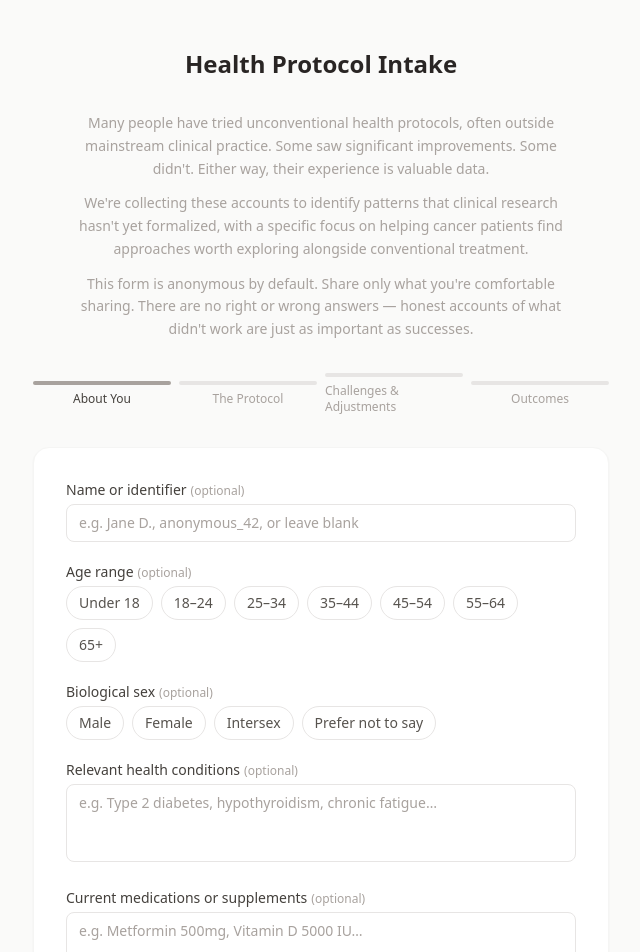
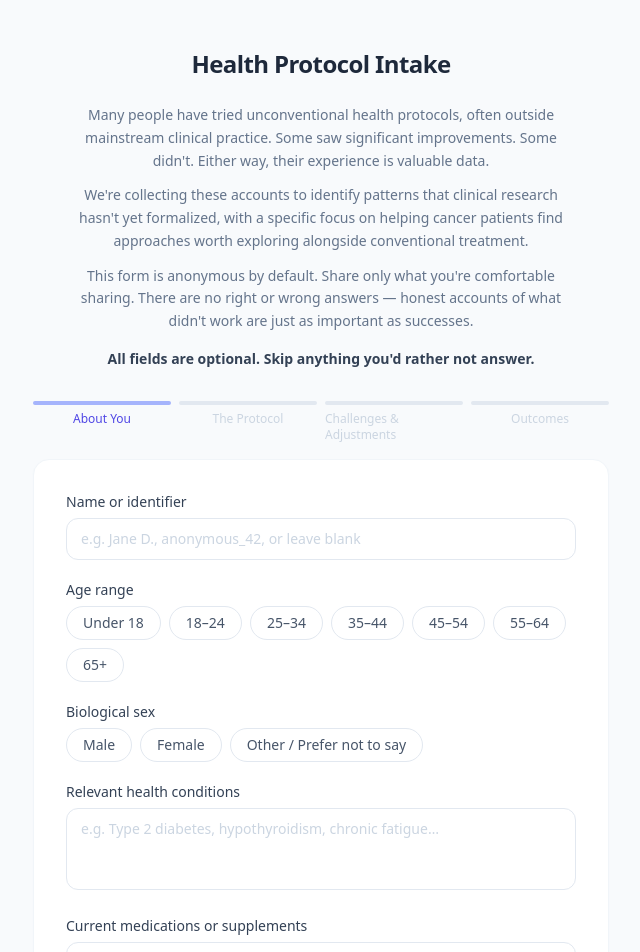
Before and after one commit to tomerlan/health-form, a Next.js app: page / in a window 1280 px wide. Shown: the top 952 px of the page, without its empty margins (319-959 px from the left). Built offline with nearby package versions, Linux system fonts and the light colour scheme.

Commit message:
nicer design, all-optional note in intro, updated sex options

```diff
--- a/app/layout.tsx
+++ b/app/layout.tsx
@@ -13,7 +13,7 @@ export default function RootLayout({
 }) {
   return (
     <html lang="en">
-      <body className="bg-stone-50 min-h-screen">{children}</body>
+      <body className="bg-slate-50 min-h-screen">{children}</body>
     </html>
   )
 }
--- a/app/page.tsx
+++ b/app/page.tsx
@@ -3,25 +3,18 @@
 import { useState } from 'react'
 
 type FormData = {
-  // Section 1 – About You
   identifier: string
   ageRange: string
   biologicalSex: string
   conditions: string
   medications: string
   cancerDiagnosis: string
-
-  // Section 2 – The Protocol
   protocolName: string
   duration: string
   protocolDescription: string
-
-  // Section 3 – Challenges & Adjustments
   issues: string
   adjustments: string
   difficultyRating: string
-
-  // Section 4 – Outcomes
   healthChanges: string
   formalTracking: string
   overallEvaluation: string
@@ -47,15 +40,10 @@ const INITIAL: FormData = {
   anythingElse: '',
 }
 
-const STEPS = [
-  'About You',
-  'The Protocol',
-  'Challenges & Adjustments',
-  'Outcomes',
-]
+const STEPS = ['About You', 'The Protocol', 'Challenges & Adjustments', 'Outcomes']
 
 const AGE_RANGES = ['Under 18', '18–24', '25–34', '35–44', '45–54', '55–64', '65+']
-const SEX_OPTIONS = ['Male', 'Female', 'Intersex', 'Prefer not to say']
+const SEX_OPTIONS = ['Male', 'Female', 'Other / Prefer not to say']
 const DURATIONS = [
   'Less than 1 week',
   '1–2 weeks',
@@ -75,25 +63,22 @@ const EVALUATIONS = [
   'Too early to tell',
 ]
 
-function Label({ children, optional }: { children: React.ReactNode; optional?: boolean }) {
+function Label({ children }: { children: React.ReactNode }) {
   return (
-    <label className="block text-sm font-medium text-stone-700 mb-1">
+    <label className="block text-sm font-medium text-slate-700 mb-1.5">
       {children}
-      {optional && <span className="ml-1 text-xs text-stone-400 font-normal">(optional)</span>}
     </label>
   )
 }
 
+function Hint({ children }: { children: React.ReactNode }) {
+  return <p className="text-xs text-slate-400 mb-1.5 leading-relaxed">{children}</p>
+}
+
 function TextArea({
-  value,
-  onChange,
-  placeholder,
-  rows = 3,
+  value, onChange, placeholder, rows = 3,
 }: {
-  value: string
-  onChange: (v: string) => void
-  placeholder?: string
-  rows?: number
+  value: string; onChange: (v: string) => void; placeholder?: string; rows?: number
 }) {
   return (
     <textarea
@@ -101,19 +86,15 @@ function TextArea({
       value={value}
       onChange={(e) => onChange(e.target.value)}
       placeholder={placeholder}
-      className="w-full rounded-lg border border-stone-200 bg-white px-3 py-2 text-sm text-stone-800 placeholder-stone-400 focus:border-stone-400 focus:outline-none focus:ring-2 focus:ring-stone-200 resize-none transition"
+      className="w-full rounded-xl border border-slate-200 bg-white px-3.5 py-2.5 text-sm text-slate-800 placeholder-slate-300 focus:border-indigo-400 focus:outline-none focus:ring-2 focus:ring-indigo-100 resize-none transition"
     />
   )
 }
 
 function TextInput({
-  value,
-  onChange,
-  placeholder,
+  value, onChange, placeholder,
 }: {
-  value: string
-  onChange: (v: string) => void
-  placeholder?: string
+  value: string; onChange: (v: string) => void; placeholder?: string
 }) {
   return (
     <input
@@ -121,46 +102,41 @@ function TextInput({
       value={value}
       onChange={(e) => onChange(e.target.value)}
       placeholder={placeholder}
-      className="w-full rounded-lg border border-stone-200 bg-white px-3 py-2 text-sm text-stone-800 placeholder-stone-400 focus:border-stone-400 focus:outline-none focus:ring-2 focus:ring-stone-200 transition"
+      className="w-full rounded-xl border border-slate-200 bg-white px-3.5 py-2.5 text-sm text-slate-800 placeholder-slate-300 focus:border-indigo-400 focus:outline-none focus:ring-2 focus:ring-indigo-100 transition"
     />
   )
 }
 
 function Select({
-  value,
-  onChange,
-  options,
-  placeholder,
+  value, onChange, options, placeholder,
 }: {
-  value: string
-  onChange: (v: string) => void
-  options: string[]
-  placeholder?: string
+  value: string; onChange: (v: string) => void; options: string[]; placeholder?: string
 }) {
   return (
+    <div className="relative">
       <select
         value={value}
         onChange={(e) => onChange(e.target.value)}
-      className="w-full rounded-lg border border-stone-200 bg-white px-3 py-2 text-sm text-stone-800 focus:border-stone-400 focus:outline-none focus:ring-2 focus:ring-stone-200 transition appearance-none cursor-pointer"
+        className="w-full rounded-xl border border-slate-200 bg-white px-3.5 py-2.5 text-sm text-slate-800 focus:border-indigo-400 focus:outline-none focus:ring-2 focus:ring-indigo-100 transition appearance-none cursor-pointer pr-8"
       >
         {placeholder && <option value="">{placeholder}</option>}
         {options.map((o) => (
-        <option key={o} value={o}>
-          {o}
-        </option>
+          <option key={o} value={o}>{o}</option>
         ))}
       </select>
+      <div className="pointer-events-none absolute inset-y-0 right-3 flex items-center">
+        <svg className="w-4 h-4 text-slate-400" fill="none" viewBox="0 0 24 24" stroke="currentColor" strokeWidth={2}>
+          <path strokeLinecap="round" strokeLinejoin="round" d="M19 9l-7 7-7-7" />
+        </svg>
+      </div>
+    </div>
   )
 }
 
 function ChipGroup({
-  options,
-  value,
-  onChange,
+  options, value, onChange,
 }: {
-  options: string[]
-  value: string
-  onChange: (v: string) => void
+  options: string[]; value: string; onChange: (v: string) => void
 }) {
   return (
     <div className="flex flex-wrap gap-2">
@@ -169,10 +145,10 @@ function ChipGroup({
           key={o}
           type="button"
           onClick={() => onChange(value === o ? '' : o)}
-          className={`px-3 py-1.5 rounded-full text-sm border transition ${
+          className={`px-4 py-1.5 rounded-full text-sm border transition-all ${
             value === o
-              ? 'bg-stone-800 text-white border-stone-800'
-              : 'bg-white text-stone-600 border-stone-200 hover:border-stone-400'
+              ? 'bg-indigo-600 text-white border-indigo-600 shadow-sm'
+              : 'bg-white text-slate-600 border-slate-200 hover:border-indigo-300 hover:text-indigo-600'
           }`}
         >
           {o}
@@ -182,30 +158,26 @@ function ChipGroup({
   )
 }
 
-function RatingGroup({
-  value,
-  onChange,
-}: {
-  value: string
-  onChange: (v: string) => void
-}) {
+function RatingGroup({ value, onChange }: { value: string; onChange: (v: string) => void }) {
   return (
+    <div>
       <div className="flex gap-1.5 flex-wrap">
         {DIFFICULTY.map((d) => (
           <button
             key={d}
             type="button"
             onClick={() => onChange(value === d ? '' : d)}
-          className={`w-9 h-9 rounded-lg text-sm font-medium border transition ${
+            className={`w-9 h-9 rounded-lg text-sm font-medium border transition-all ${
               value === d
-              ? 'bg-stone-800 text-white border-stone-800'
-              : 'bg-white text-stone-600 border-stone-200 hover:border-stone-400'
+                ? 'bg-indigo-600 text-white border-indigo-600 shadow-sm'
+                : 'bg-white text-slate-600 border-slate-200 hover:border-indigo-300 hover:text-indigo-600'
             }`}
           >
             {d}
           </button>
         ))}
-      <div className="w-full flex justify-between text-xs text-stone-400 mt-0.5 px-1">
+      </div>
+      <div className="flex justify-between text-xs text-slate-400 mt-1.5 px-0.5">
         <span>Easy</span>
         <span>Very hard</span>
       </div>
@@ -243,76 +215,74 @@ export default function HealthForm() {
 
   if (submitted) {
     return (
-      <div className="min-h-screen flex items-center justify-center p-6">
+      <div className="min-h-screen flex items-center justify-center p-6 bg-slate-50">
         <div className="text-center max-w-sm">
-          <div className="w-14 h-14 rounded-full bg-stone-100 flex items-center justify-center mx-auto mb-4">
-            <svg className="w-7 h-7 text-stone-600" fill="none" viewBox="0 0 24 24" stroke="currentColor" strokeWidth={2}>
+          <div className="w-14 h-14 rounded-full bg-indigo-50 flex items-center justify-center mx-auto mb-4">
+            <svg className="w-7 h-7 text-indigo-500" fill="none" viewBox="0 0 24 24" stroke="currentColor" strokeWidth={2}>
               <path strokeLinecap="round" strokeLinejoin="round" d="M5 13l4 4L19 7" />
             </svg>
           </div>
-          <h2 className="text-xl font-semibold text-stone-800 mb-2">Response received</h2>
-          <p className="text-stone-500 text-sm">Thank you for sharing your experience. Your response has been saved.</p>
+          <h2 className="text-xl font-semibold text-slate-800 mb-2">Response received</h2>
+          <p className="text-slate-500 text-sm leading-relaxed">Thank you for sharing your experience. Your response has been saved and will contribute to the research.</p>
         </div>
       </div>
     )
   }
 
   return (
-    <div className="min-h-screen flex flex-col items-center justify-start py-12 px-4">
+    <div className="min-h-screen bg-slate-50 flex flex-col items-center justify-start py-12 px-4">
       <div className="w-full max-w-xl">
+
         {/* Header */}
-        <div className="mb-8 text-center">
-          <h1 className="text-2xl font-semibold text-stone-800 mb-1">Health Protocol Intake</h1>
+        <div className="mb-6 text-center">
+          <h1 className="text-2xl font-semibold text-slate-800 tracking-tight">Health Protocol Intake</h1>
         </div>
 
         {/* Intro */}
-        <div className="mb-8 text-center max-w-lg mx-auto space-y-3">
-          <p className="text-sm text-stone-400 leading-relaxed">
+        <div className="mb-8 max-w-lg mx-auto space-y-3 text-center">
+          <p className="text-sm text-slate-500 leading-relaxed">
             Many people have tried unconventional health protocols, often outside mainstream clinical practice. Some saw significant improvements. Some didn&apos;t. Either way, their experience is valuable data.
           </p>
-          <p className="text-sm text-stone-400 leading-relaxed">
+          <p className="text-sm text-slate-500 leading-relaxed">
             We&apos;re collecting these accounts to identify patterns that clinical research hasn&apos;t yet formalized, with a specific focus on helping cancer patients find approaches worth exploring alongside conventional treatment.
           </p>
-          <p className="text-sm text-stone-400 leading-relaxed">
+          <p className="text-sm text-slate-500 leading-relaxed">
             This form is anonymous by default. Share only what you&apos;re comfortable sharing. There are no right or wrong answers — honest accounts of what didn&apos;t work are just as important as successes.
+          </p>
+          <p className="text-sm text-slate-700 font-semibold pt-1">
+            All fields are optional. Skip anything you&apos;d rather not answer.
           </p>
         </div>
 
         {/* Progress */}
-        <div className="flex items-center gap-2 mb-8">
+        <div className="flex gap-2 mb-2">
           {STEPS.map((s, i) => (
-            <div key={s} className="flex items-center flex-1">
-              <div className="flex flex-col items-center w-full">
-                <div
-                  className={`w-full h-1 rounded-full transition-colors ${
-                    i < step ? 'bg-stone-800' : i === step ? 'bg-stone-400' : 'bg-stone-200'
-                  }`}
-                />
-                <span
-                  className={`mt-1.5 text-xs hidden sm:block ${
-                    i === step ? 'text-stone-700 font-medium' : 'text-stone-400'
-                  }`}
-                >
+            <div key={s} className="flex-1 flex flex-col items-center gap-1.5">
+              <div className={`w-full h-1 rounded-full transition-all duration-300 ${
+                i < step ? 'bg-indigo-500' : i === step ? 'bg-indigo-300' : 'bg-slate-200'
+              }`} />
+              <span className={`text-xs hidden sm:block transition-colors ${
+                i === step ? 'text-indigo-600 font-medium' : i < step ? 'text-slate-400' : 'text-slate-300'
+              }`}>
                 {s}
               </span>
-              </div>
             </div>
           ))}
         </div>
 
         {/* Step label (mobile) */}
-        <p className="sm:hidden text-xs text-stone-500 mb-4 text-center">
+        <p className="sm:hidden text-xs text-slate-400 mb-4 text-center">
           Step {step + 1} of {STEPS.length} — {STEPS[step]}
         </p>
 
         {/* Card */}
-        <div className="bg-white rounded-2xl border border-stone-100 shadow-sm p-6 sm:p-8 space-y-5">
+        <div className="bg-white rounded-2xl border border-slate-100 shadow-sm shadow-slate-100 p-6 sm:p-8 space-y-5 mt-4">
 
-          {/* ── Section 1 ── */}
+          {/* ── Section 1: About You ── */}
           {step === 0 && (
             <>
               <div>
-                <Label optional>Name or identifier</Label>
+                <Label>Name or identifier</Label>
                 <TextInput
                   value={data.identifier}
                   onChange={set('identifier')}
@@ -320,15 +290,15 @@ export default function HealthForm() {
                 />
               </div>
               <div>
-                <Label optional>Age range</Label>
+                <Label>Age range</Label>
                 <ChipGroup options={AGE_RANGES} value={data.ageRange} onChange={set('ageRange')} />
               </div>
               <div>
-                <Label optional>Biological sex</Label>
+                <Label>Biological sex</Label>
                 <ChipGroup options={SEX_OPTIONS} value={data.biologicalSex} onChange={set('biologicalSex')} />
               </div>
               <div>
-                <Label optional>Relevant health conditions</Label>
+                <Label>Relevant health conditions</Label>
                 <TextArea
                   value={data.conditions}
                   onChange={set('conditions')}
@@ -336,7 +306,7 @@ export default function HealthForm() {
                 />
               </div>
               <div>
-                <Label optional>Current medications or supplements</Label>
+                <Label>Current medications or supplements</Label>
                 <TextArea
                   value={data.medications}
                   onChange={set('medications')}
@@ -344,8 +314,8 @@ export default function HealthForm() {
                 />
               </div>
               <div>
-                <Label optional>Cancer diagnosis</Label>
-                <p className="text-xs text-stone-400 mb-1.5">If applicable — type, stage, and when diagnosed. Leave blank if not relevant.</p>
+                <Label>Cancer diagnosis</Label>
+                <Hint>If applicable — type, stage, and when diagnosed. Leave blank if not relevant.</Hint>
                 <TextArea
                   value={data.cancerDiagnosis}
                   onChange={set('cancerDiagnosis')}
@@ -355,7 +325,7 @@ export default function HealthForm() {
             </>
           )}
 
-          {/* ── Section 2 ── */}
+          {/* ── Section 2: The Protocol ── */}
           {step === 1 && (
             <>
               <div>
@@ -387,11 +357,11 @@ export default function HealthForm() {
             </>
           )}
 
-          {/* ── Section 3 ── */}
+          {/* ── Section 3: Challenges ── */}
           {step === 2 && (
             <>
               <div>
-                <Label optional>What challenges or side effects did you encounter?</Label>
+                <Label>What challenges or side effects did you encounter?</Label>
                 <TextArea
                   rows={4}
                   value={data.issues}
@@ -400,7 +370,7 @@ export default function HealthForm() {
                 />
               </div>
               <div>
-                <Label optional>What adjustments or workarounds did you try?</Label>
+                <Label>What adjustments or workarounds did you try?</Label>
                 <TextArea
                   rows={4}
                   value={data.adjustments}
@@ -409,13 +379,13 @@ export default function HealthForm() {
                 />
               </div>
               <div>
-                <Label optional>Overall difficulty rating</Label>
+                <Label>Overall difficulty rating</Label>
                 <RatingGroup value={data.difficultyRating} onChange={set('difficultyRating')} />
               </div>
             </>
           )}
 
-          {/* ── Section 4 ── */}
+          {/* ── Section 4: Outcomes ── */}
           {step === 3 && (
             <>
               <div>
@@ -428,7 +398,7 @@ export default function HealthForm() {
                 />
               </div>
               <div>
-                <Label optional>Any formal tracking or lab work?</Label>
+                <Label>Any formal tracking or lab work?</Label>
                 <TextArea
                   rows={3}
                   value={data.formalTracking}
@@ -446,7 +416,7 @@ export default function HealthForm() {
                 />
               </div>
               <div>
-                <Label optional>Anything else you want to add?</Label>
+                <Label>Anything else you want to add?</Label>
                 <TextArea
                   rows={3}
                   value={data.anythingElse}
@@ -459,15 +429,17 @@ export default function HealthForm() {
         </div>
 
         {/* Error */}
-        {error && <p className="mt-3 text-sm text-red-500 text-center">{error}</p>}
+        {error && (
+          <p className="mt-3 text-sm text-red-500 text-center">{error}</p>
+        )}
 
         {/* Navigation */}
-        <div className="mt-5 flex justify-between">
+        <div className="mt-5 flex justify-between items-center">
           <button
             type="button"
             onClick={() => setStep((s) => s - 1)}
             disabled={step === 0}
-            className="px-5 py-2.5 text-sm rounded-lg border border-stone-200 text-stone-600 hover:bg-stone-50 disabled:opacity-0 transition"
+            className="px-5 py-2.5 text-sm rounded-xl border border-slate-200 text-slate-500 hover:bg-slate-50 hover:border-slate-300 disabled:opacity-0 transition"
           >
             Back
           </button>
@@ -476,7 +448,7 @@ export default function HealthForm() {
             <button
               type="button"
               onClick={() => setStep((s) => s + 1)}
-              className="px-6 py-2.5 text-sm rounded-lg bg-stone-800 text-white hover:bg-stone-700 transition font-medium"
+              className="px-6 py-2.5 text-sm rounded-xl bg-indigo-600 text-white hover:bg-indigo-700 transition font-medium shadow-sm"
             >
               Continue
             </button>
@@ -485,7 +457,7 @@ export default function HealthForm() {
               type="button"
               onClick={handleSubmit}
               disabled={submitting}
-              className="px-6 py-2.5 text-sm rounded-lg bg-stone-800 text-white hover:bg-stone-700 disabled:opacity-60 transition font-medium"
+              className="px-6 py-2.5 text-sm rounded-xl bg-indigo-600 text-white hover:bg-indigo-700 disabled:opacity-60 transition font-medium shadow-sm"
             >
               {submitting ? 'Submitting…' : 'Submit'}
             </button>
```
Lines whose indentation alone changed are shown as unchanged.
